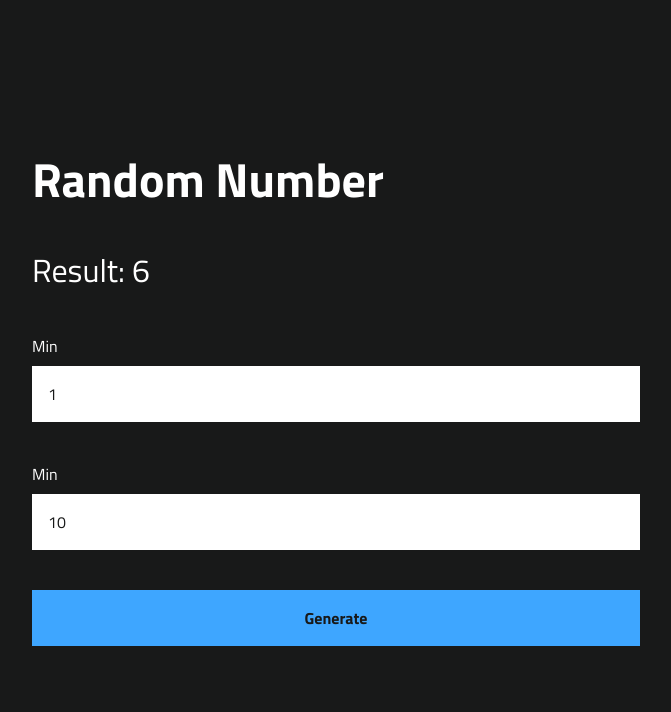
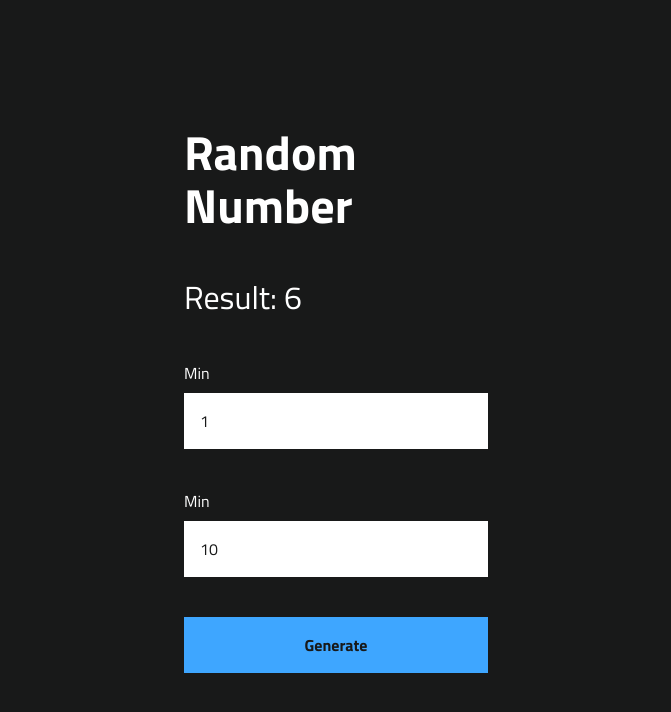
Before and after one commit to shamwela/random-number, a React (Create React App) app: page / in a window 1280 px wide. Shown: the top 712 px of the page, without its empty margins (304-975 px from the left). Built offline with nearby package versions, Linux system fonts and the light colour scheme.

Commit message:
Update app width on desktop

```diff
--- a/src/App.sass
+++ b/src/App.sass
@@ -22,4 +22,4 @@
 
 @media only screen and (min-width: 1025px) // for big landscape tablets, laptops, and desktops
   #app
-    width: 50%
+    width: 25%
```
